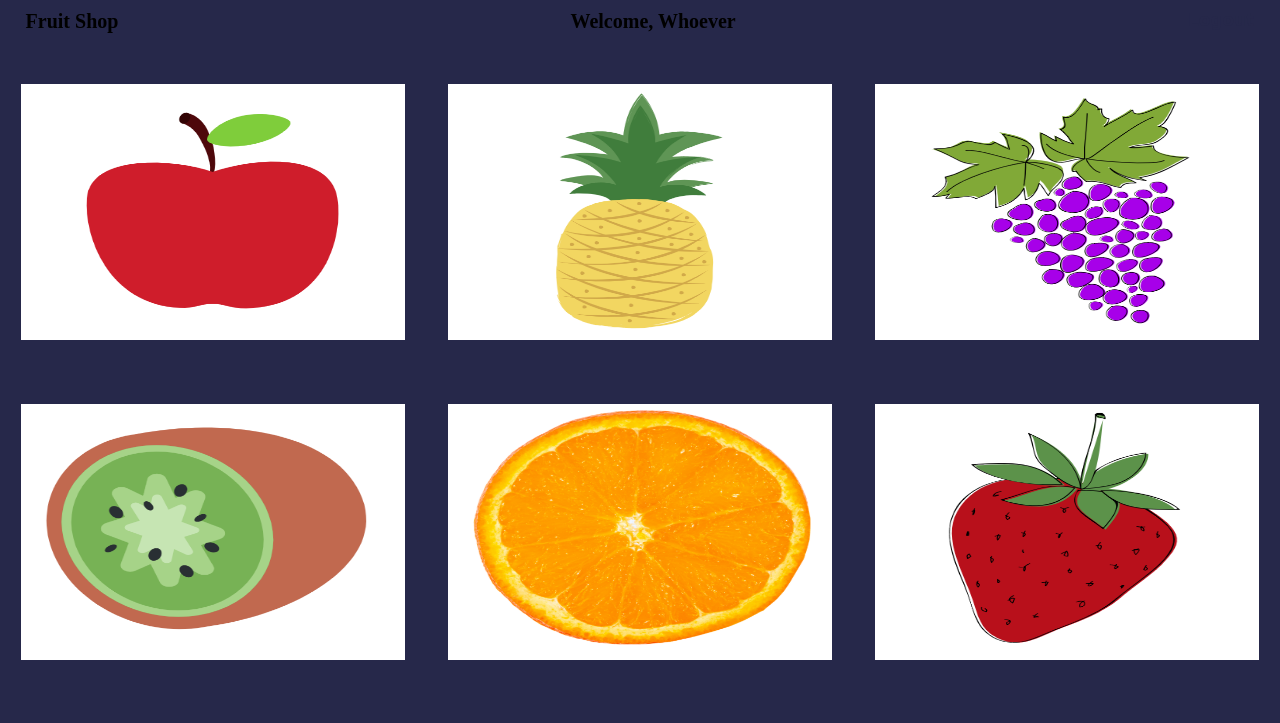
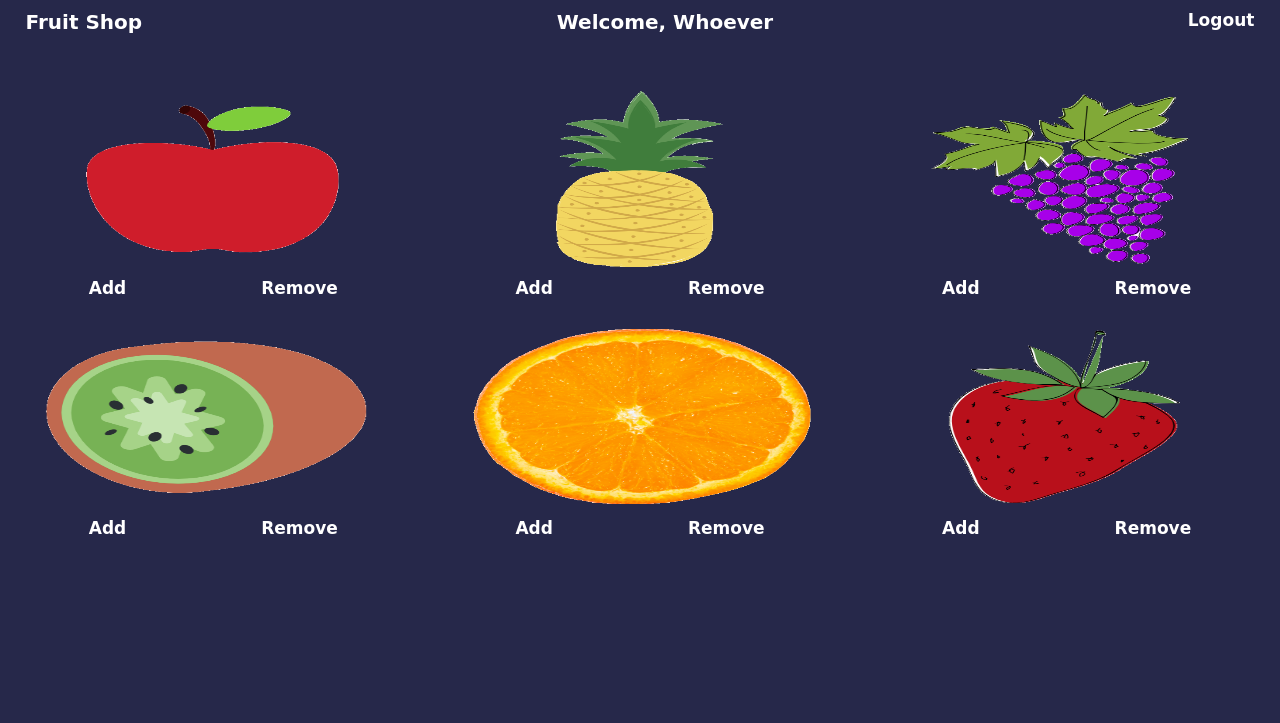
Before and after one commit to BDPeppers/basic-ecommerce, a PHP site: page /productpage.html in a window 1280 px wide. Shown: the top 723 px of the page. Run offline with PHP 8.4, Linux system fonts and the light colour scheme.

Commit message:
gettin somewhere

```diff
--- a/productpage.html
+++ b/productpage.html
@@ -14,31 +14,68 @@
         <h1>Fruit Shop</h1>
         <h1>Welcome, Whoever</h1>
         <!-- Somehow someway the user's name can be derived -->
-        <a href="index.html">Logout</a>
+        <a class="logout" href="index.html">Logout</a>
     </header>
 
     <div class="fruit-bar">
         <div class="bin">
             <img src="pics/apple.PNG">
-            <a></a>
+            <div class="basket">
+                <a href="#" class="add-fruit">Add</a>
+                <a href="#" class="remove-fruit">Remove</a>
+            </div>
         </div>
+
         <div class="bin">
             <img src="pics/Pineapple.PNG">
+            <div class="basket">
+                <a href="#" class="add-fruit">Add</a>
+                <a href="#" class="remove-fruit">Remove</a>
+            </div>
         </div>
+
         <div class="bin">
             <img src="pics/grapes.PNG">
+            <div class="basket">
+                <a href="#" class="add-fruit">Add</a>
+                <a href="#" class="remove-fruit">Remove</a>
+            </div>
         </div>
+
         <div class="bin">
             <img src="pics/kiwi.PNG">
+            <div class="basket">
+                <a href="#"  class="add-fruit">Add</a>
+                <a href="#"  class="remove-fruit">Remove</a>
+            </div>
         </div>
+
         <div class="bin">
             <img src="pics/orange.PNG">
+            <div class="basket">
+                <a href="#" class="add-fruit">Add</a>
+                <a href="#" class="remove-fruit">Remove</a>
+            </div>
         </div>
+
         <div class="bin">
             <img src="pics/strawberry.PNG">
+            <div class="basket">
+                <a href="#"  class="add-fruit">Add</a>
+                <a href="#"  class="remove-fruit">Remove</a>
+            </div>
         </div>
+    </div>
 
-
+    <div class="checkout">
+        <div class="belt">
+            <img src="pics/apple.PNG" alt="apple">
+            <img src="pics/Pineapple.PNG" alt="pineapple">
+            <img src="pics/grapes.PNG" alt="grapes">
+            <img src="pics/kiwi.PNG" alt="kiwi">
+            <img src="pics/orange.PNG" alt="orange">
+            <img src="pics/strawberry.PNG" alt="strawberry">
+        </div>
 
     </div>
 
--- a/styles.css
+++ b/styles.css
@@ -31,6 +31,10 @@
 div{
     color: white;
     font-family: 'Comfortaa', cursive;
+}
+h1{
+    font-family: 'Comfortaa', cursive;
+    color: white;
 }
 
 /* Buttons */
@@ -112,9 +116,35 @@
 }
 div.bin{
     flex-basis: 30%;
-    height: 40vh;
+    height: 30vh;
 }
 div.bin img{
     width: 100%;
     height: 80%;
 }
+a.add-fruit, a.remove-fruit{
+    color: white;
+}
+div.basket{
+    display: flex;
+    justify-content: space-around;
+}
+
+a.logout{
+    color: white;
+}
+
+div.belt{
+    display: flex;
+    justify-content: space-around;
+}
+div.belt img{
+    padding-top: 2rem;
+    flex-basis: 15%;
+    height: 10vh;
+    display: none;
+}
+
+add-apple:onclick > img.apple {
+    display: block;
+}
```
Also changed, not shown: pics/Pineapple.PNG, pics/apple.PNG, pics/grapes.PNG, pics/kiwi.PNG, pics/orange.PNG, pics/strawberry.PNG.
